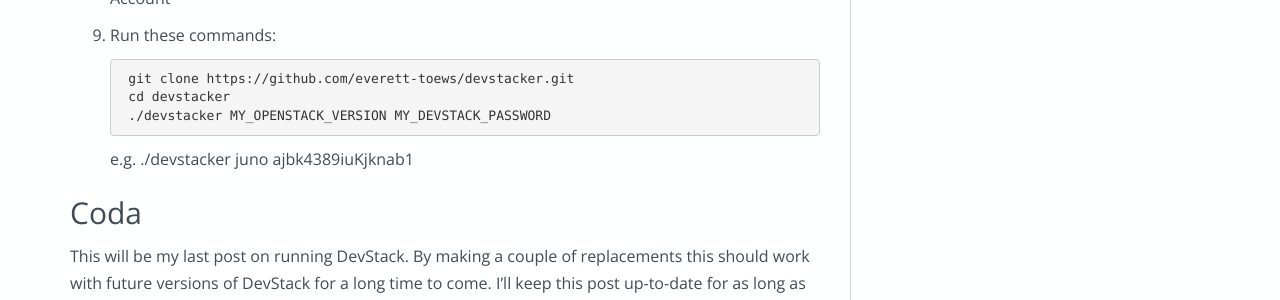
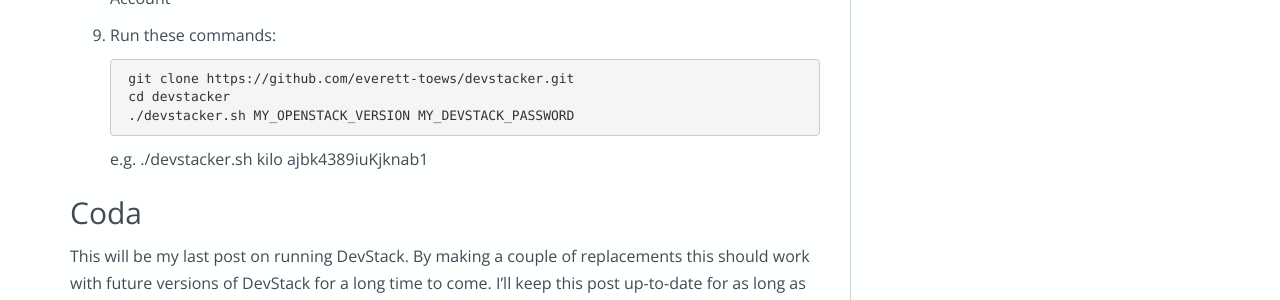
Before and after one commit to etoews/etoews.github.io, a Jekyll site: the page built from _posts/2015-04-16-a-devstack-for-all-seasons.md, in a window 1280 px wide and 900 px high, scrolled down 3460 px. Shown: the part 208-508 px from the top of the window. Built offline with Jekyll 4.4.1, drawn with Linux system fonts in a browser that asks for light colours; nearby versions of some CDN libraries; Markdown is read by kramdown in place of the engine named in the settings; comment, search, counter and statistics services are not loaded.

Commit message:
Fix filename and update to kilo

```diff
--- a/_posts/2015-04-16-a-devstack-for-all-seasons.md
+++ b/_posts/2015-04-16-a-devstack-for-all-seasons.md
@@ -175,9 +175,9 @@
 
         git clone https://github.com/everett-toews/devstacker.git
         cd devstacker
-        ./devstacker MY_OPENSTACK_VERSION MY_DEVSTACK_PASSWORD
+        ./devstacker.sh MY_OPENSTACK_VERSION MY_DEVSTACK_PASSWORD
 
-    e.g. ./devstacker juno ajbk4389iuKjknab1
+    e.g. ./devstacker.sh kilo ajbk4389iuKjknab1
 
 ## Coda
 
```
